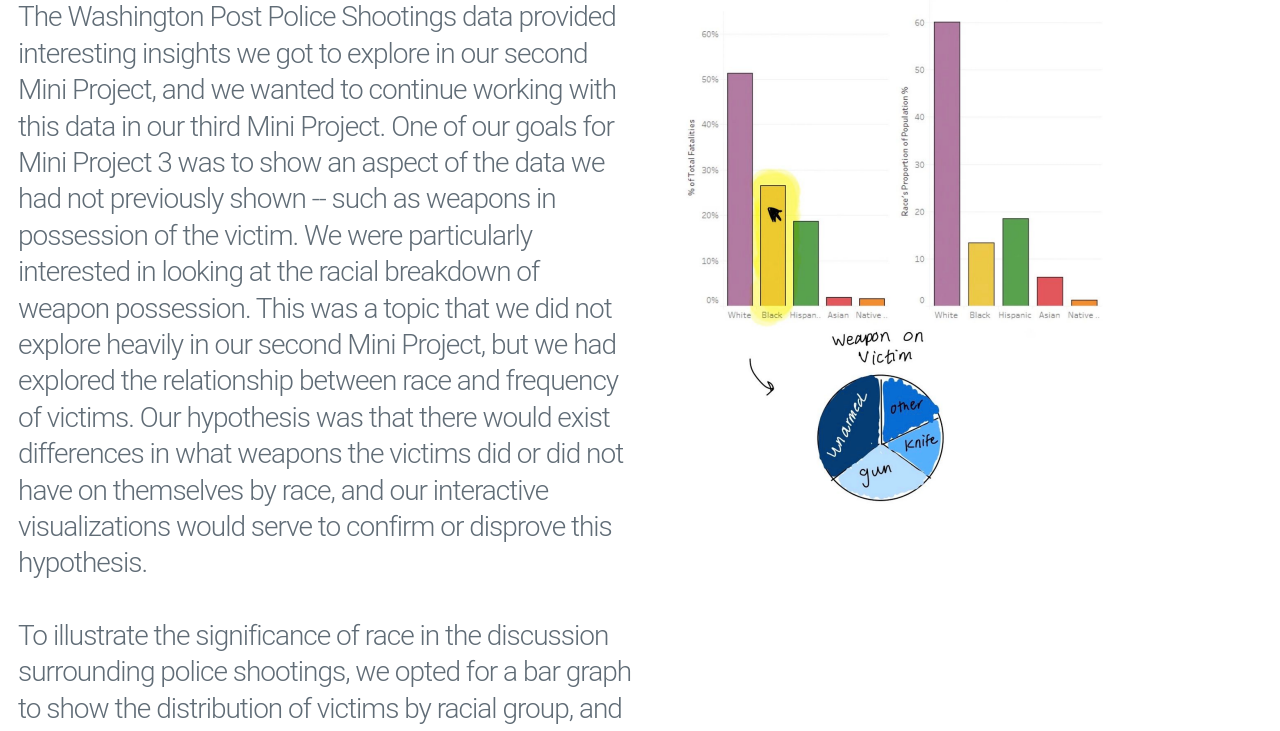
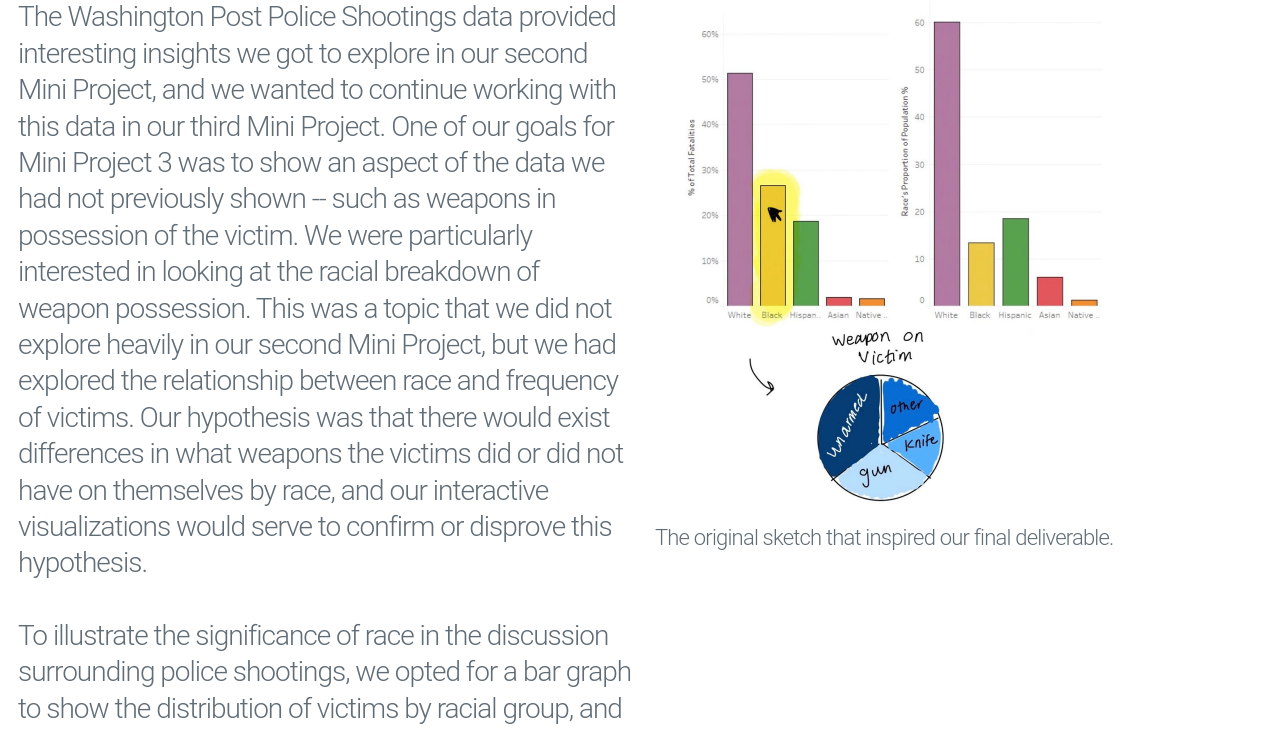
Before and after one commit to peterswi/miniproject3, a plain HTML site: page about.html in a window 1280 px wide. Shown: the part 347-1078 px from the top of the page. Drawn offline with nearby package versions, Linux system fonts and the light colour scheme.

Commit message:
added content - need to add takeaways and finish dev section

```diff
--- a/about.html
+++ b/about.html
@@ -30,7 +30,7 @@
         </div>
         <br>
     <div class='row'>
-        <div class ='column column-50'>
+        <div class ='column'>
                 <h1>  Introduction </h1>
                 <div class = 'content'>
                     <h3> The Washington Post Police Shootings data provided interesting insights we got to explore in our second Mini Project, and we wanted to continue working with this data in our third Mini Project.
@@ -80,8 +80,9 @@
                 </div>
         </div>
 
-        <div class = 'column column-50'>
+        <div class = 'column'>
             <img src='sketch_image.png' alt='A sketch of what would become our final deliverable.'>
+            <h4> The original sketch that inspired our final deliverable.</h4>
         </div>
     </div>
     </body>
```
